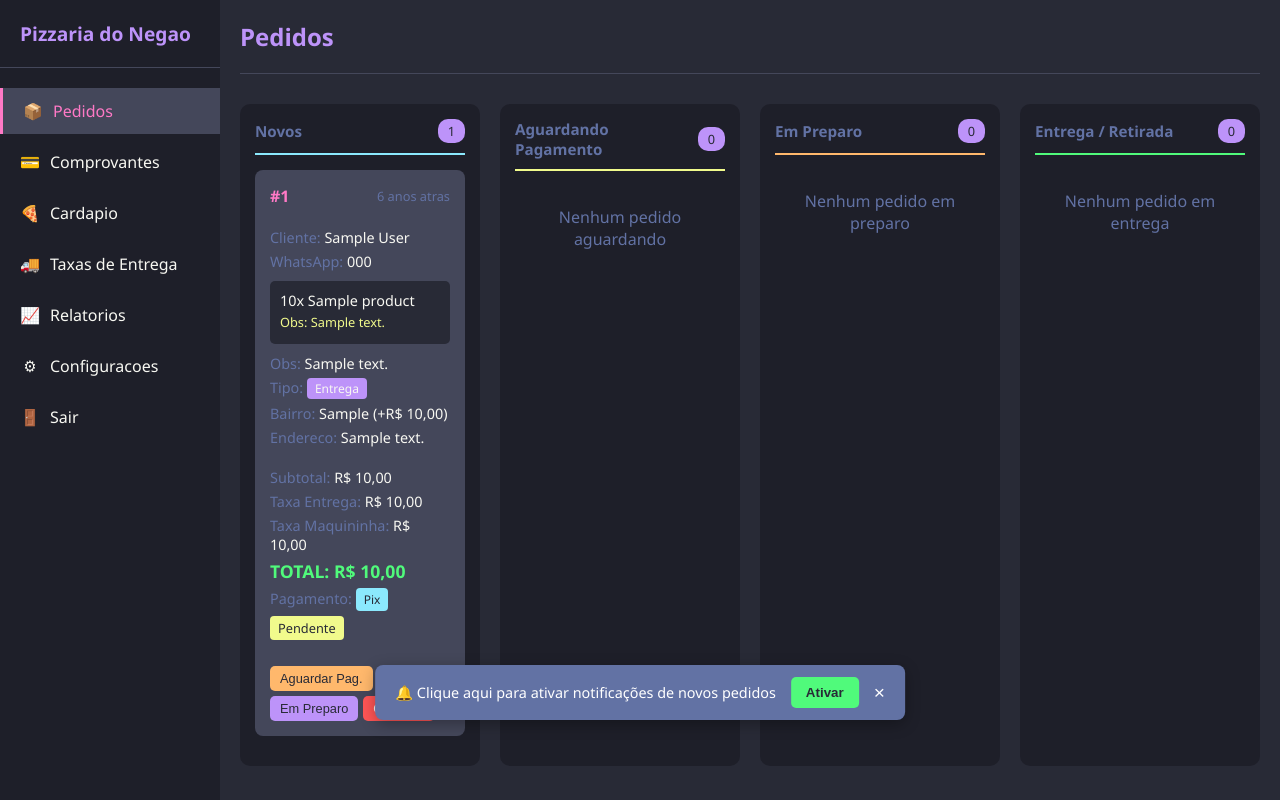
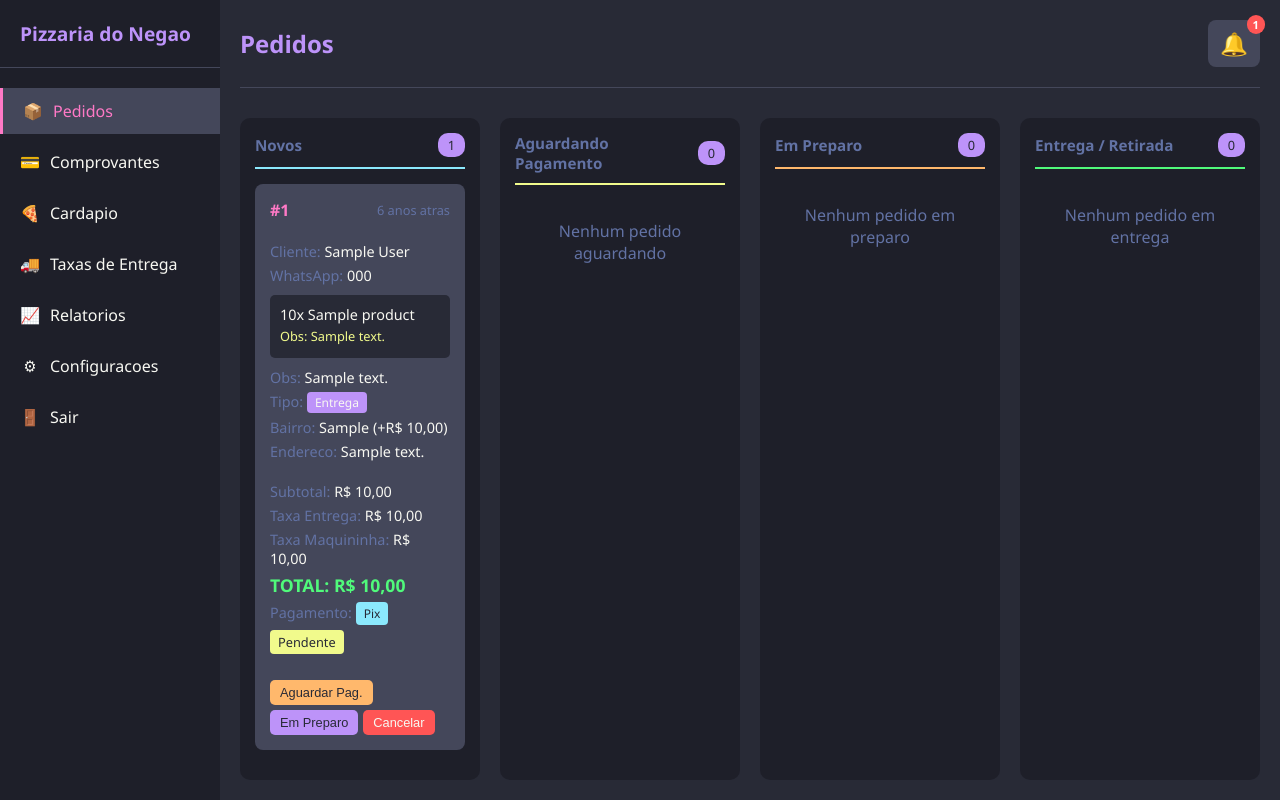
Before and after one commit to iidutra/pizza-n8n, a Django app: page / in a window 1280 px wide. Run offline with Django 4.2, Linux system fonts and the light colour scheme; a user stored in the database is signed in; tables that the repository leaves empty hold one stand-in row (values such as "Sample post"); parts of the project's set-up code (start-up, migrations or seed data) failed here and were passed over.

Commit message:
adicionando notificacao

```diff
--- a/pizzaria/static/css/dracula.css
+++ b/pizzaria/static/css/dracula.css
@@ -116,6 +116,68 @@ a:hover {
 .header-actions {
     display: flex;
     gap: 10px;
+    align-items: center;
+}
+
+/* Notification Bell */
+.notification-bell {
+    position: relative;
+    cursor: pointer;
+    padding: 8px 12px;
+    border-radius: 8px;
+    background: var(--bg-card);
+    transition: all 0.3s;
+    display: flex;
+    align-items: center;
+    gap: 5px;
+}
+
+.notification-bell:hover {
+    background: var(--bg-hover);
+}
+
+.notification-bell .bell-icon {
+    font-size: 1.4rem;
+    transition: transform 0.3s;
+}
+
+.notification-bell.active .bell-icon {
+    color: var(--accent-green);
+}
+
+.notification-bell.ringing .bell-icon {
+    animation: ring 0.5s ease infinite;
+}
+
+.notification-bell .bell-badge {
+    position: absolute;
+    top: -5px;
+    right: -5px;
+    background: var(--accent-red);
+    color: white;
+    font-size: 0.7rem;
+    font-weight: bold;
+    padding: 2px 6px;
+    border-radius: 10px;
+    min-width: 18px;
+    text-align: center;
+}
+
+.notification-bell .bell-status {
+    font-size: 0.75rem;
+    color: var(--text-secondary);
+}
+
+.notification-bell.active .bell-status {
+    color: var(--accent-green);
+}
+
+@keyframes ring {
+    0% { transform: rotate(0); }
+    25% { transform: rotate(15deg); }
+    50% { transform: rotate(0); }
+    75% { transform: rotate(-15deg); }
+    100% { transform: rotate(0); }
 }
 
 /* Buttons */
--- a/pizzaria/static/js/dashboard.js
+++ b/pizzaria/static/js/dashboard.js
@@ -60,18 +60,67 @@ function initAudio() {
     try {
         audioContext = new (window.AudioContext || window.webkitAudioContext)();
         audioEnabled = true;
-        console.log('Audio inicializado com sucesso');
+        updateBellStatus();
+        console.log('Audio habilitado - som vai tocar quando chegar pedido');
     } catch (e) {
         console.log('Erro ao inicializar audio:', e);
     }
 }
 
-// Habilita audio no primeiro clique/toque na página
+// Habilita audio no primeiro clique/toque em QUALQUER lugar da página
 document.addEventListener('click', initAudio, { once: true });
 document.addEventListener('touchstart', initAudio, { once: true });
+document.addEventListener('keydown', initAudio, { once: true });
+
+// Clique no sininho apenas toca som de teste
+function toggleNotifications() {
+    initAudio();
+    requestNotificationPermission();
+
+    // Toca som de teste
+    setTimeout(() => {
+        playNotificationSound(true);
+        showToast('Som de teste! Quando chegar pedido vai tocar assim 🔔', 'success');
+    }, 100);
+}
+
+// Atualiza visual do sininho
+function updateBellStatus() {
+    const bell = document.getElementById('notificationBell');
+    if (!bell) return;
+
+    if (audioEnabled) {
+        bell.classList.add('active');
+        bell.title = 'Som ativado! Clique para testar';
+    } else {
+        bell.classList.remove('active');
+        bell.title = 'Clique em qualquer lugar para ativar o som';
+    }
+}
+
+// Atualiza badge do sininho com contagem
+function updateBellBadge(count) {
+    const badge = document.getElementById('bellBadge');
+    const bell = document.getElementById('notificationBell');
+    if (!badge || !bell) return;
+
+    if (count > 0) {
+        badge.textContent = count;
+        badge.style.display = 'block';
+        bell.classList.add('ringing');
+
+        // Para de balançar depois de 3 segundos
+        setTimeout(() => {
+            bell.classList.remove('ringing');
+        }, 3000);
+    } else {
+        badge.style.display = 'none';
+        bell.classList.remove('ringing');
+    }
+}
 
 // Som de notificação mais audível (beep repetido)
-function playNotificationSound() {
+function playNotificationSound(force = false) {
     // Tenta usar AudioContext
     if (audioContext && audioEnabled) {
         try {
@@ -87,21 +136,25 @@ function playNotificationSound() {
                 gainNode.connect(audioContext.destination);
                 oscillator.frequency.value = frequency;
                 oscillator.type = 'sine';
-                gainNode.gain.setValueAtTime(0.5, time);
+                gainNode.gain.setValueAtTime(0.8, time);  // Volume mais alto
                 gainNode.gain.exponentialRampToValueAtTime(0.01, time + duration);
                 oscillator.start(time);
                 oscillator.stop(time + duration);
             }
 
-            // Toca 3 beeps
+            // Toca 5 beeps mais intensos
             const now = audioContext.currentTime;
-            beep(800, 0.2, now);
-            beep(1000, 0.2, now + 0.25);
-            beep(800, 0.3, now + 0.5);
-            console.log('Som tocado com sucesso');
+            beep(880, 0.15, now);
+            beep(988, 0.15, now + 0.2);
+            beep(880, 0.15, now + 0.4);
+            beep(988, 0.15, now + 0.6);
+            beep(1047, 0.3, now + 0.8);
+            console.log('Som tocado!');
         } catch (e) {
             console.log('Erro ao tocar som:', e);
         }
+    } else {
+        console.log('Audio não habilitado ainda - clique na página para ativar');
     }
 
     // Também envia notificação do navegador se permitido
@@ -110,6 +163,7 @@ function playNotificationSound() {
             new Notification('🍕 Novo Pedido!', {
                 body: 'Um novo pedido chegou na pizzaria!',
                 icon: '/static/img/pizza-icon.png',
+                tag: 'new-order',
                 requireInteraction: true
             });
         } catch (e) {
@@ -165,65 +219,6 @@ function showNewOrderAlert(count) {
     }, 10000);
 }
 
-// Mostra banner para habilitar notificações
-function showNotificationBanner() {
-    if (localStorage.getItem('notificationBannerDismissed')) return;
-    if (audioEnabled && Notification.permission === 'granted') return;
-
-    const banner = document.createElement('div');
-    banner.id = 'notificationBanner';
-    banner.innerHTML = `
-        <div style="
-            position: fixed;
-            bottom: 80px;
-            left: 50%;
-            transform: translateX(-50%);
-            background: #6272a4;
-            color: white;
-            padding: 12px 20px;
-            border-radius: 8px;
-            font-size: 0.9rem;
-            z-index: 9998;
-            box-shadow: 0 4px 15px rgba(0,0,0,0.3);
-            display: flex;
-            align-items: center;
-            gap: 15px;
-        ">
-            <span>🔔 Clique aqui para ativar notificações de novos pedidos</span>
-            <button onclick="enableNotifications()" style="
-                background: #50fa7b;
-                color: #282a36;
-                border: none;
-                padding: 8px 15px;
-                border-radius: 5px;
-                cursor: pointer;
-                font-weight: bold;
-            ">Ativar</button>
-            <button onclick="dismissNotificationBanner()" style="
-                background: transparent;
-                color: white;
-                border: none;
-                cursor: pointer;
-                font-size: 1.2rem;
-            ">&times;</button>
-        </div>
-    `;
-    document.body.appendChild(banner);
-}
-
-function enableNotifications() {
-    initAudio();
-    requestNotificationPermission();
-    playNotificationSound(); // Toca um som de teste
-    dismissNotificationBanner();
-}
-
-function dismissNotificationBanner() {
-    const banner = document.getElementById('notificationBanner');
-    if (banner) banner.remove();
-    localStorage.setItem('notificationBannerDismissed', 'true');
-}
-
 function checkNewOrders() {
     const newOrdersBadge = document.querySelector('.kanban-column.new .badge');
     const awaitingBadge = document.querySelector('.kanban-column.awaiting .badge');
@@ -231,6 +226,10 @@ function checkNewOrders() {
     if (newOrdersBadge) {
         const currentCount = parseInt(newOrdersBadge.textContent) || 0;
         const awaitingCount = awaitingBadge ? parseInt(awaitingBadge.textContent) || 0 : 0;
+        const totalCount = currentCount + awaitingCount;
+
+        // Atualiza badge do sininho
+        updateBellBadge(totalCount);
 
         // Na primeira carga, apenas salva os valores
         if (lastOrderCount === -1) {
@@ -242,7 +241,7 @@ function checkNewOrders() {
         // Verifica se há novos pedidos ou novos aguardando pagamento
         if (currentCount > lastOrderCount || awaitingCount > lastAwaitingCount) {
             playNotificationSound();
-            showNewOrderAlert(currentCount + awaitingCount);
+            showNewOrderAlert(totalCount);
         }
 
         lastOrderCount = currentCount;
@@ -258,6 +257,9 @@ function pollNewOrders() {
             const currentNew = data.new || 0;
             const currentAwaiting = data.awaiting_payment || 0;
             const totalNew = currentNew + currentAwaiting;
+
+            // Atualiza badge do sininho
+            updateBellBadge(totalNew);
 
             // Na primeira carga, apenas salva os valores
             if (lastOrderCount === -1) {
@@ -284,14 +286,24 @@ function pollNewOrders() {
 
 // Initial check e polling
 document.addEventListener('DOMContentLoaded', function() {
+    // Atualiza visual do sininho
+    updateBellStatus();
+
+    // Carrega contagem inicial
     checkNewOrders();
+
+    // Pede permissão de notificação automaticamente
     requestNotificationPermission();
 
-    // Mostra banner se notificações não estão ativadas
-    setTimeout(showNotificationBanner, 2000);
+    // Poll a cada 10 segundos para detectar novos pedidos mais rápido
+    setInterval(pollNewOrders, 10000);
 
-    // Poll a cada 15 segundos
-    setInterval(pollNewOrders, 15000);
+    // Mostra aviso se áudio não estiver habilitado
+    setTimeout(() => {
+        if (!audioEnabled) {
+            showToast('Clique em qualquer lugar para ativar o som de notificação', 'info');
+        }
+    }, 2000);
 });
 
 // Adiciona animação de pulse
--- a/pizzaria/templates/base.html
+++ b/pizzaria/templates/base.html
@@ -94,6 +94,11 @@
             <header class="header">
                 <h2>{{ page_title|default:"Dashboard" }}</h2>
                 <div class="header-actions">
+                    <!-- Sininho de notificação -->
+                    <div id="notificationBell" class="notification-bell" onclick="toggleNotifications()" title="Clique para ativar notificações">
+                        <span class="bell-icon">🔔</span>
+                        <span id="bellBadge" class="bell-badge" style="display: none;">0</span>
+                    </div>
                     {% block header_actions %}{% endblock %}
                 </div>
             </header>
```
